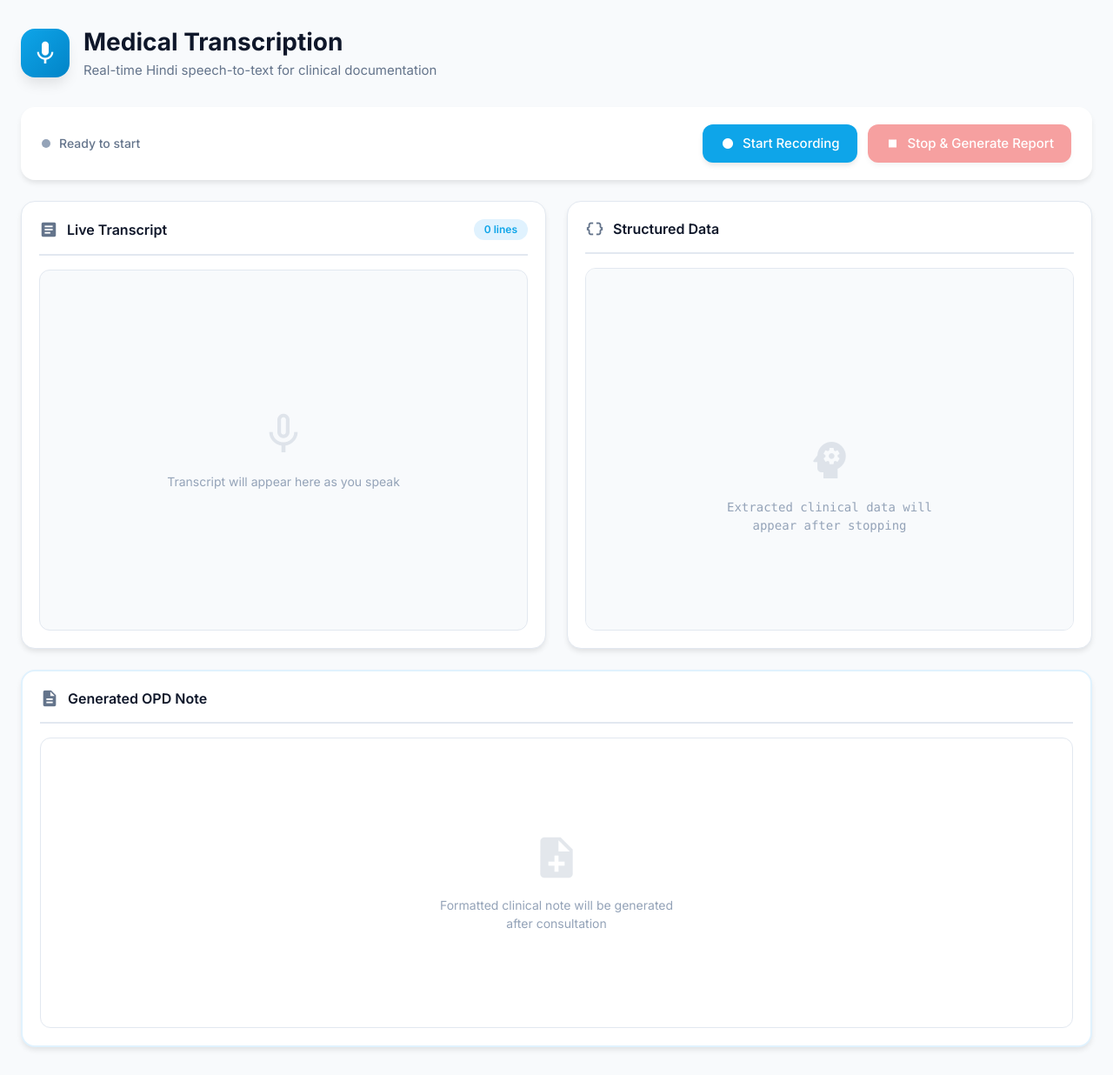
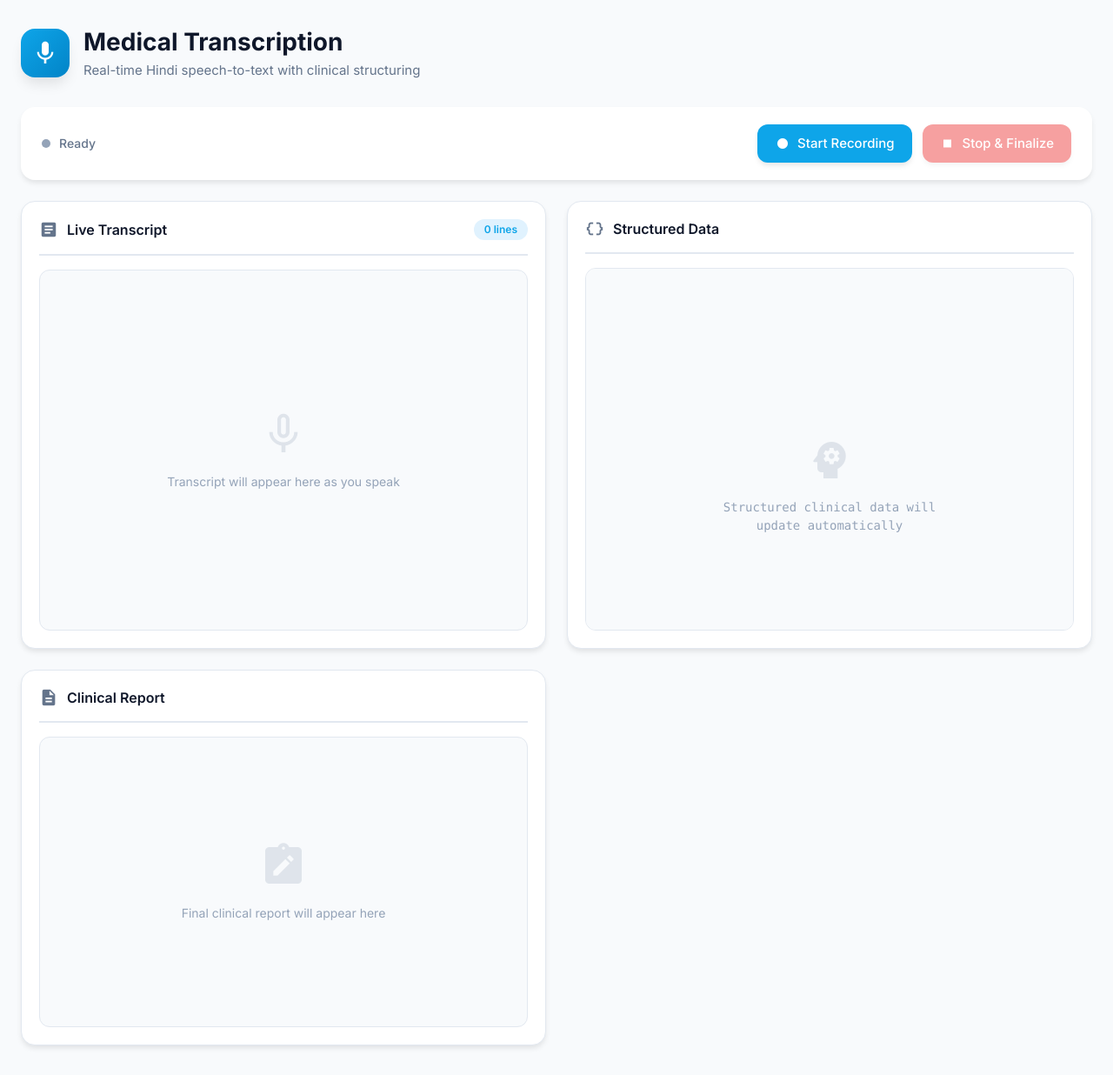
Before and after one commit to samadrehan02/upgraded-waddle-llm, a FastAPI app: page / in a window 1280 px wide. Shown: the whole page at 87% size. After the commit the page ends 1205 px from the top, so only its background shows below. Run offline with FastAPI, Linux system fonts and the light colour scheme.

Commit message:
minimal front end fixes

```diff
--- a/app/api/websocket.py
+++ b/app/api/websocket.py
@@ -81,10 +81,7 @@ async def websocket_endpoint(ws: WebSocket):
             )
 
             session_state["structured"] = updated_state
-            session_state["last_processed_index"] = max(
-                u["index"] for u in new_utterances
-            )
-
+            session_state["last_processed_index"] = new_utterances[-1]["index"]
             last_llm_update_time = time.time()
 
         except Exception as e:
--- a/static/app.js
+++ b/static/app.js
@@ -71,29 +71,23 @@ async function startRecording() {
             appendTranscript(data.time, data.text);
             return;
         }
+        if (data.type === "structured") {
+            updateStatus("ready", "Report generated");
 
-        if (data.type === "structured") {
-            updateStatus("processing", "Generating report...");
+            // Show structured JSON (optional)
             structuredBox.textContent = JSON.stringify(data.data, null, 2);
-            // Generate OPD note
-            fetch("/generate-report", {
-                method: "POST",
-                headers: { "Content-Type": "application/json" },
-                body: JSON.stringify(data.data)
-            })
-            .then(res => res.json())
-            .then(res => {
-                llmReportBox.textContent = res.note;
-                copyBtn.style.display = "flex";
-                updateStatus("ready", "Report generated");
-            })
-            .catch(err => {
-                console.error(err);
-                llmReportBox.textContent = "❌ Failed to generate OPD note.";
-                updateStatus("", "Generation failed");
-            });
+
+            // Show clinical report directly from WebSocket payload
+            const report =
+                data.data?.data?.clinical_report ??
+                data.data?.clinical_report ??
+                "❌ No report generated.";
+
+            llmReportBox.textContent = report;
+            copyBtn.style.display = "flex";
             return;
         }
+
     };
 
     // Start audio capture with larger buffer for efficiency
--- a/templates/index.html
+++ b/templates/index.html
@@ -1,17 +1,21 @@
 <!DOCTYPE html>
 <html lang="en">
 <head>
-    <meta charset="UTF-8">
-    <meta name="viewport" content="width=device-width, initial-scale=1.0">
-    <title>Medical Transcription - Hindi</title>
-    <link rel="stylesheet" href="/static/style.css">
-    <!-- Material Icons -->
+    <meta charset="UTF-8" />
+    <meta name="viewport" content="width=device-width, initial-scale=1.0" />
+    <title>Medical Transcription (Hindi)</title>
+
+    <!-- Fonts & Icons -->
     <link href="https://fonts.googleapis.com/icon?family=Material+Icons" rel="stylesheet">
     <link href="https://fonts.googleapis.com/css2?family=Inter:wght@400;500;600;700&display=swap" rel="stylesheet">
+
+    <!-- Styles -->
+    <link rel="stylesheet" href="/static/style.css" />
 </head>
 <body>
 <div class="app">
-        <!-- Header with better hierarchy -->
+
+    <!-- Header -->
     <header>
         <div class="header-content">
             <div class="header-icon">
@@ -19,38 +23,42 @@
             </div>
             <div class="header-text">
                 <h1>Medical Transcription</h1>
-                    <p>Real-time Hindi speech-to-text for clinical documentation</p>
+                <p>Real-time Hindi speech-to-text with clinical structuring</p>
             </div>
         </div>
     </header>
 
-        <!-- Control panel with status indicator -->
+    <!-- Controls -->
     <div class="control-panel">
         <div class="status-indicator">
             <div class="status-dot" id="statusDot"></div>
-                <span id="statusText">Ready to start</span>
+            <span id="statusText">Ready</span>
         </div>
+
         <div class="controls">
             <button id="startBtn" class="btn-primary">
                 <span class="material-icons">fiber_manual_record</span>
                 Start Recording
             </button>
+
             <button id="stopBtn" class="btn-danger" disabled>
                 <span class="material-icons">stop</span>
-                    Stop & Generate Report
+                Stop & Finalize
             </button>
         </div>
     </div>
 
-        <!-- Main content grid -->
+    <!-- Panels -->
     <div class="panels">
-            <!-- Live Transcript Panel -->
+
+        <!-- Live Transcript -->
         <div class="panel panel-primary">
             <div class="panel-header">
                 <span class="material-icons">article</span>
                 <h2>Live Transcript</h2>
                 <span class="panel-badge" id="transcriptCount">0 lines</span>
             </div>
+
             <div class="scroll-box" id="transcript">
                 <div class="empty-state">
                     <span class="material-icons">mic_none</span>
@@ -59,39 +67,45 @@
             </div>
         </div>
 
-            <!-- Structured Data Panel -->
+        <!-- Structured Data -->
         <div class="panel panel-secondary">
             <div class="panel-header">
                 <span class="material-icons">data_object</span>
                 <h2>Structured Data</h2>
             </div>
+
             <div class="scroll-box code" id="structured">
                 <div class="empty-state">
                     <span class="material-icons">psychology</span>
-                        <p>Extracted clinical data will appear after stopping</p>
+                    <p>Structured clinical data will update automatically</p>
                 </div>
             </div>
         </div>
 
-            <!-- OPD Note Panel - Full width -->
-            <div class="panel panel-highlight panel-full">
+        <!-- Final Clinical Report -->
+        <div class="panel panel-tertiary">
             <div class="panel-header">
                 <span class="material-icons">description</span>
-                    <h2>Generated OPD Note</h2>
-                    <button class="btn-icon" id="copyBtn" title="Copy to clipboard" style="display:none;">
+                <h2>Clinical Report</h2>
+
+                <button id="copyBtn" class="btn-secondary" style="display:none">
                     <span class="material-icons">content_copy</span>
+                    Copy
                 </button>
             </div>
-                <div class="scroll-box opd-note" id="llmReport">
+
+            <div class="scroll-box" id="llmReport">
                 <div class="empty-state">
-                        <span class="material-icons">note_add</span>
-                        <p>Formatted clinical note will be generated after consultation</p>
-                    </div>
-                </div>
+                    <span class="material-icons">note_alt</span>
+                    <p>Final clinical report will appear here</p>
                 </div>
             </div>
         </div>
 
+    </div>
+</div>
+
+<!-- App Logic -->
 <script src="/static/app.js"></script>
 </body>
 </html>
```
Lines whose indentation alone changed are shown as unchanged.
